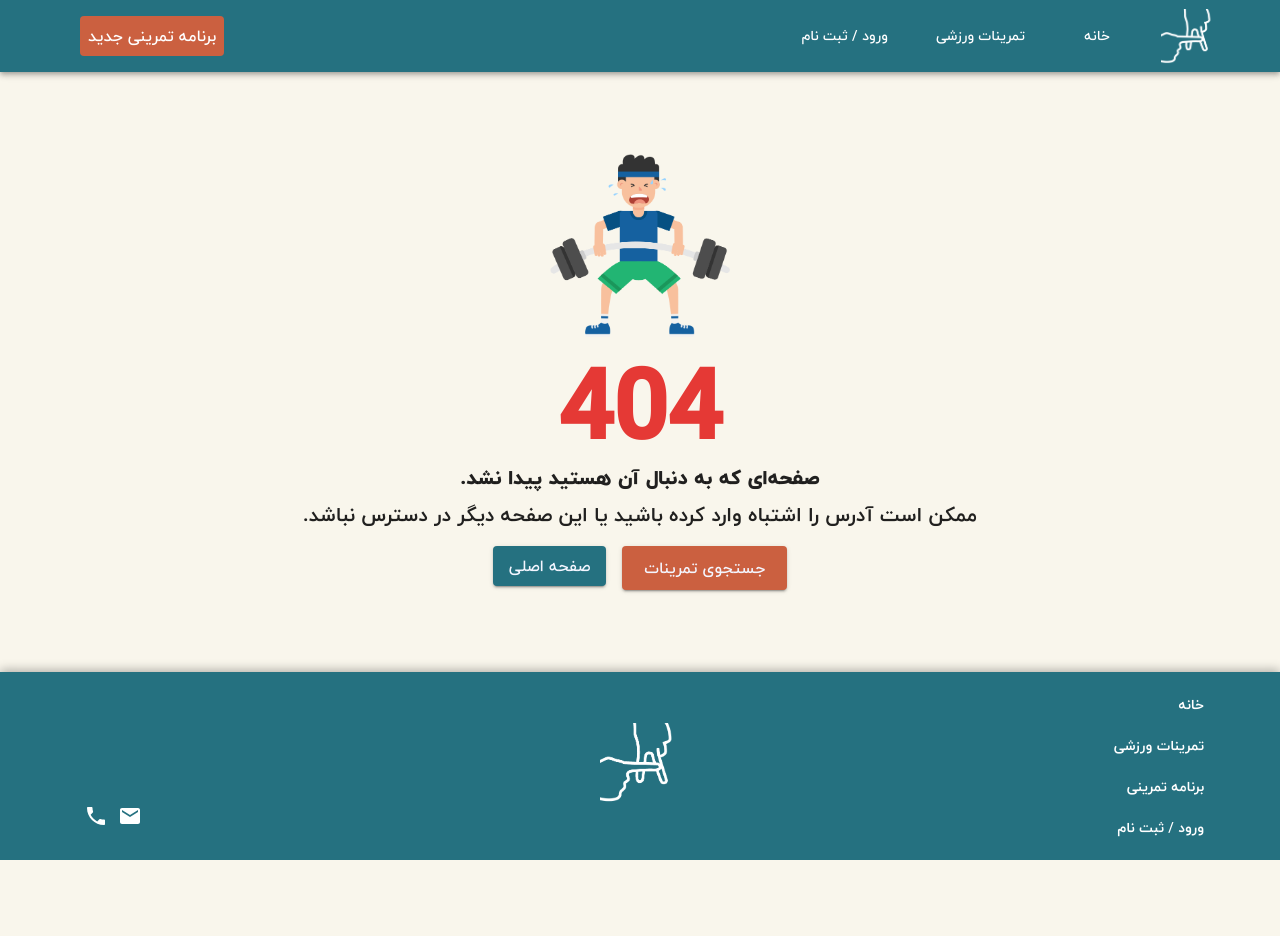
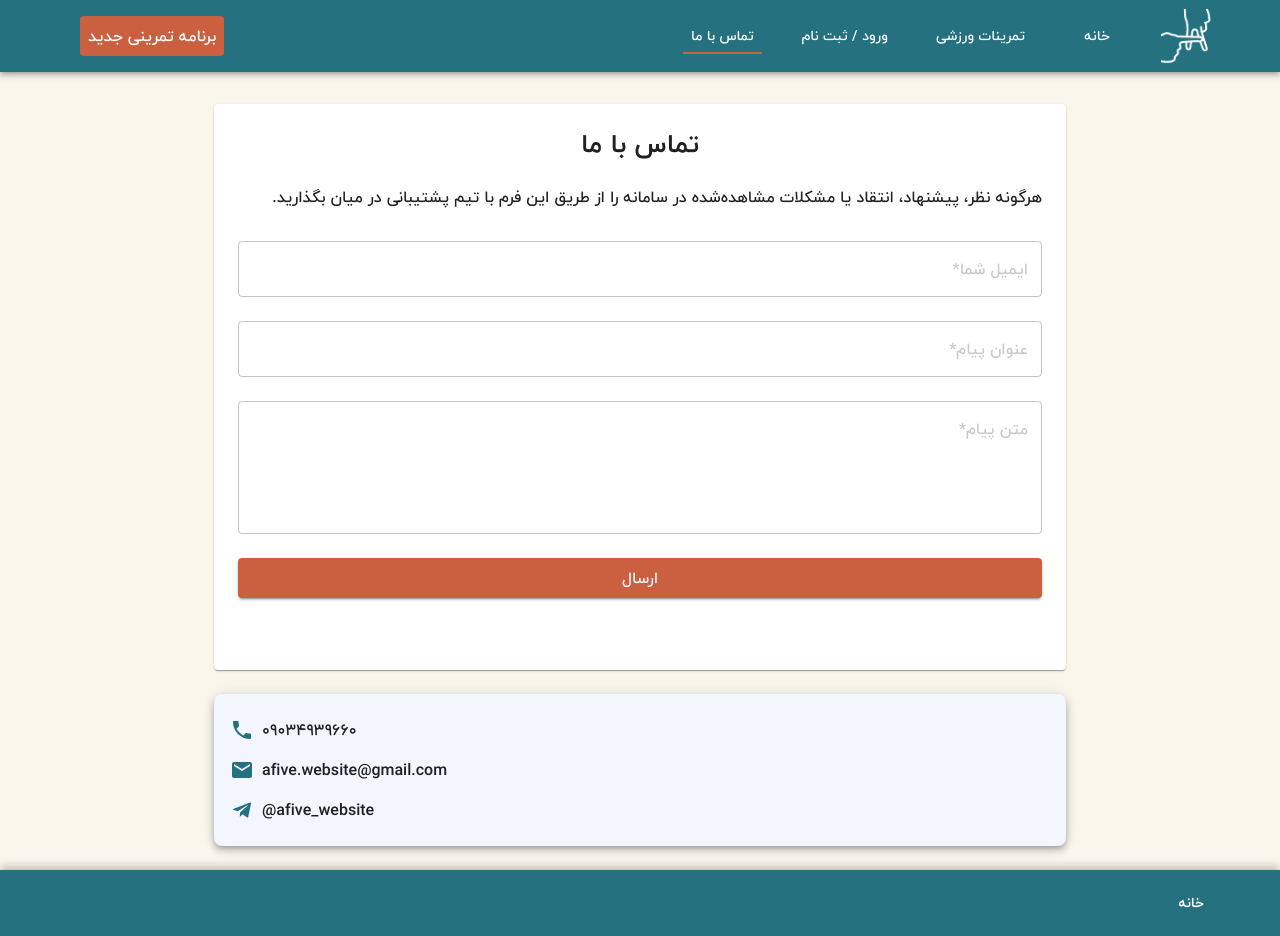
Before and after one commit to aminpournaghi5/a-five-front, a React (Vite) app: page /contact in a window 1280 px wide. Shown: the top 936 px of the page. Before the commit the page ends 860 px from the top, so only its background shows below. Built offline with nearby package versions, Linux system fonts and the light colour scheme.

Commit message:
contact us and title of site and change button of programmging

```diff
--- a/index.html
+++ b/index.html
@@ -36,7 +36,7 @@
       title="ورود و ثبت نام"
     />
 
-    <title>a-five</title>
+    <title>A Five</title>
   </head>
 
   <body dir="rtl" lang="fa" style="background-color: #f9f6ec">
--- a/src/App.tsx
+++ b/src/App.tsx
@@ -20,6 +20,7 @@ import ResetPasswordPage from "./Pages/ResetPassword/ResetPassword";
 import NotFound from "./Pages/NotFound/NotFound";
 import ProgramDetails from "./Pages/ProgramDetails/ProgramDetails";
 import ProgramDetailsSkeleton from "./Pages/ProgramDetails/ProgramDetailsSkeleton";
+import Contact from "./Pages/Contact/Contact";
 
 const PageContainer: React.FC<{ children: React.ReactNode }> = ({
   children,
@@ -188,12 +189,12 @@ const App: React.FC = () => {
           }
         />
         <Route
-          path="/ddd"
+          path="/contact"
           element={
             <>
               <Navbar />
               <PageContainer>
-                <ProgramDetailsSkeleton />
+                <Contact />
               </PageContainer>
               <Footer />
             </>
--- /dev/null
+++ b/src/Pages/Contact/Contact.tsx
@@ -0,0 +1,298 @@
+import { useState } from "react";
+import {
+  Container,
+  TextField,
+  Button,
+  Typography,
+  Box,
+  Modal,
+  Link,
+  CircularProgress,
+  Paper,
+} from "@mui/material";
+import PhoneIcon from "@mui/icons-material/Phone";
+import EmailIcon from "@mui/icons-material/Email";
+import TelegramIcon from "@mui/icons-material/Telegram";
+import { useForm } from "react-hook-form";
+import { yupResolver } from "@hookform/resolvers/yup";
+import * as yup from "yup";
+import axiosInstance from "../../api/axiosInstance";
+import theme, { fontFamilies } from "../../../theme";
+
+// Yup schema validation
+const schema = yup.object({
+  email: yup
+    .string()
+    .email("لطفاً یک آدرس ایمیل معتبر وارد کنید.")
+    .required("وارد کردن ایمیل الزامی است."),
+  subject: yup
+    .string()
+    .min(3, "عنوان پیام باید حداقل ۳ کاراکتر باشد.")
+    .required("وارد کردن عنوان پیام الزامی است."),
+  message: yup
+    .string()
+    .min(10, "متن پیام باید حداقل ۱۰ کاراکتر باشد.")
+    .max(2000, "متن پیام باید حداکثر ۲۰۰۰ کاراکتر باشد.")
+    .required("وارد کردن متن پیام الزامی است."),
+});
+
+interface FormData {
+  email: string;
+  subject: string;
+  message: string;
+}
+
+const Contact = () => {
+  const [modalOpen, setModalOpen] = useState(false);
+  const [modalContent, setModalContent] = useState<{
+    type: string;
+    message: string;
+  }>({ type: "", message: "" });
+  const [isLoading, setIsLoading] = useState(false);
+  const {
+    register,
+    handleSubmit,
+    formState: { errors },
+    reset,
+  } = useForm<FormData>({
+    resolver: yupResolver(schema),
+  });
+
+  // Handle form submission
+  const onSubmit = async (data: FormData) => {
+    setIsLoading(true);
+    try {
+      const response = await axiosInstance.post(
+        "/api/contact/send-email",
+        data
+      );
+
+      if (response.status === 200) {
+        setModalContent({
+          type: "success",
+          message: "پیام شما با موفقیت ارسال شد.",
+        });
+        reset();
+      } else {
+        setModalContent({
+          type: "error",
+          message: "خطایی رخ داده است. لطفاً دوباره تلاش کنید.",
+        });
+      }
+    } catch (error) {
+      console.error(error);
+      setModalContent({
+        type: "error",
+        message: "خطایی رخ داده است. لطفاً دوباره تلاش کنید.",
+      });
+    } finally {
+      setModalOpen(true);
+      setIsLoading(false);
+    }
+  };
+  const toPersianDigits = (num: string | number) => {
+    const persianDigits = ["۰", "۱", "۲", "۳", "۴", "۵", "۶", "۷", "۸", "۹"];
+    return num.toString().replace(/\d/g, (d) => persianDigits[parseInt(d, 10)]);
+  };
+
+  const handleClose = () => setModalOpen(false);
+
+  return (
+    <Container maxWidth="md" sx={{ mt: 4 }}>
+      <Paper
+        sx={{
+          p: 3,
+          display: "flex",
+          flexDirection: "column",
+          justifyContent: "center",
+          height: "100%",
+        }}
+      >
+        <Typography
+          variant="h4"
+          sx={{
+            fontFamily: fontFamilies.bold,
+            fontSize: { xs: "20px", sm: "26px" },
+            textAlign: "center",
+          }}
+          gutterBottom
+        >
+          تماس با ما
+        </Typography>
+
+        <Typography
+          variant="body1"
+          sx={{
+            fontFamily: fontFamilies.medium,
+            fontSize: { xs: "10px", sm: "16px" },
+          }}
+          gutterBottom
+          my={2}
+        >
+          هرگونه نظر، پیشنهاد، انتقاد یا مشکلات مشاهده‌شده در سامانه را از طریق
+          این فرم با تیم پشتیبانی در میان بگذارید.
+        </Typography>
+
+        <Box component="form" onSubmit={handleSubmit(onSubmit)} sx={{ mb: 4 }}>
+          <TextField
+            placeholder="ایمیل شما*"
+            sx={{
+              fontFamily: fontFamilies.medium,
+              fontSize: { xs: "10px", sm: "16px" },
+              "& .MuiInputBase-input::placeholder": {
+                fontSize: { xs: "10px", sm: "16px" }, // سایز متن placeholder
+                color: "grey", // رنگ placeholder
+              },
+            }}
+            {...register("email")}
+            fullWidth
+            error={!!errors.email}
+            helperText={errors.email?.message}
+            margin="normal"
+          />
+          <TextField
+            placeholder="عنوان پیام*"
+            {...register("subject")}
+            sx={{
+              fontFamily: fontFamilies.medium,
+              fontSize: { xs: "10px", sm: "16px" },
+              "& .MuiInputBase-input::placeholder": {
+                fontSize: { xs: "10px", sm: "16px" }, // سایز متن placeholder
+                color: "grey", // رنگ placeholder
+              },
+            }}
+            fullWidth
+            error={!!errors.subject}
+            helperText={errors.subject?.message}
+            margin="normal"
+          />
+          <TextField
+            placeholder="متن پیام*"
+            {...register("message")}
+            fullWidth
+            error={!!errors.message}
+            helperText={errors.message?.message}
+            multiline
+            rows={4}
+            margin="normal"
+            sx={{
+              fontFamily: fontFamilies.medium,
+              fontSize: { xs: "10px", sm: "16px" },
+              "& .MuiInputBase-input::placeholder": {
+                fontSize: { xs: "10px", sm: "16px" }, // سایز متن placeholder
+                color: "grey", // رنگ placeholder
+              },
+            }}
+          />
+          <Button
+            type="submit"
+            variant="contained"
+            color="secondary"
+            fullWidth
+            sx={{
+              fontFamily: fontFamilies.medium,
+              fontSize: { xs: "10px", sm: "16px" },
+              my: 2,
+            }}
+            disabled={isLoading}
+          >
+            {isLoading ? <CircularProgress /> : "ارسال"}
+          </Button>
+        </Box>
+      </Paper>
+      <Box
+        sx={{
+          my: 3,
+          backgroundColor: theme.palette.primary.contrastText,
+          boxShadow: theme.shadows[5],
+          padding: 2,
+          borderRadius: "8px",
+          width: "100%",
+        }}
+      >
+        <Box
+          sx={{
+            display: "flex",
+            flexDirection: "column",
+            alignItems: "flex-end",
+          }}
+        >
+          <Box sx={{ display: "flex", alignItems: "center", my: 1 }}>
+            <Link href="tel:09034939660" underline="none" color="inherit">
+              {toPersianDigits("09034939660")}
+            </Link>
+            <PhoneIcon sx={{ mr: 1 }} color="primary" />
+          </Box>
+          <Box sx={{ display: "flex", alignItems: "center", my: 1 }}>
+            <Link
+              href="mailto:afive.website@gmail.com"
+              underline="none"
+              color="inherit"
+            >
+              afive.website@gmail.com
+            </Link>
+            <EmailIcon sx={{ mr: 1 }} color="primary" />
+          </Box>
+          <Box sx={{ display: "flex", alignItems: "center", my: 1 }}>
+            <Link
+              href="https://t.me/afive_website"
+              target="_blank"
+              underline="none"
+              color="inherit"
+            >
+              afive_website@
+            </Link>
+            <TelegramIcon sx={{ mr: 1 }} color="primary" />
+          </Box>
+        </Box>
+      </Box>
+
+      <Modal open={modalOpen} onClose={handleClose}>
+        <Box
+          sx={{
+            position: "absolute",
+            top: "50%",
+            left: "50%",
+            transform: "translate(-50%, -50%)",
+            width: 400,
+            bgcolor: "background.paper",
+            boxShadow: 24,
+            p: 4,
+          }}
+        >
+          <Typography
+            variant="h6"
+            gutterBottom
+            sx={{
+              fontFamily: fontFamilies.bold,
+              fontSize: { xs: "14px", sm: "22px" },
+            }}
+          >
+            {modalContent.type === "success" ? "موفقیت‌آمیز" : "خطا"}
+          </Typography>
+          <Typography
+            sx={{
+              fontFamily: fontFamilies.medium,
+              fontSize: { xs: "10px", sm: "16px" },
+            }}
+          >
+            {modalContent.message}
+          </Typography>
+          <Button
+            onClick={handleClose}
+            sx={{
+              mt: 2,
+              fontFamily: fontFamilies.medium,
+              fontSize: { xs: "10px", sm: "16px" },
+            }}
+            color={modalContent.type === "success" ? "success" : "error"}
+          >
+            بستن
+          </Button>
+        </Box>
+      </Modal>
+    </Container>
+  );
+};
+
+export default Contact;
--- a/src/Pages/Programming/Programming.tsx
+++ b/src/Pages/Programming/Programming.tsx
@@ -39,7 +39,7 @@ import {
   setNote,
   setDescription,
 } from "../../assets/Redux/reduxfeatures/ExerciseList/ExerciseListSlice";
-import { Clear, MoreVert } from "@mui/icons-material";
+import { Add, Clear, MoreVert } from "@mui/icons-material";
 import ExerciseInformation from "../../components/ExerciseInformation/ExerciseInformation";
 import axiosInstance from "../../api/axiosInstance";
 
@@ -761,12 +761,16 @@ function Programing() {
                     </Table>
                   </Box>
                   <Divider />
+
                   <Button
                     onClick={() => handleAddRow(index)}
                     sx={{
+                      fontFamily: fontFamilies.bold,
                       fontSize: { xs: "12px", md: "16px" },
                       padding: "16px",
+                      color: theme.palette.primary.dark,
                     }}
+                    startIcon={<Add sx={{ mx: "5px" }} />}
                   >
                     اضافه کردن ست جدید
                   </Button>
@@ -777,13 +781,13 @@ function Programing() {
               variant="filled"
               sx={{
                 width: "100%",
-                marginTop: "10px",
+                my: 4,
 
                 "& .MuiInputBase-root": {
-                  fontSize: { xs: "10px", md: "14px" }, // تغییر سایز متن value
+                  fontSize: { xs: "10px", md: "16px" }, // تغییر سایز متن value
                 },
                 "& .MuiInputLabel-root": {
-                  fontSize: { xs: "10px", md: "14px" }, // تغییر سایز placeholder
+                  fontSize: { xs: "10px", md: "16px" }, // تغییر سایز placeholder
                 },
                 "& textarea": {
                   resize: "none", // جلوگیری از اسکرول
@@ -801,7 +805,7 @@ function Programing() {
             <Box
               display={"flex"}
               justifyContent={"center"}
-              my={"15px"}
+              mb={5}
               alignItems={"center"}
               width="100%"
             >
@@ -809,7 +813,7 @@ function Programing() {
                 component={Link} // استفاده از Link به عنوان پایه دکمه
                 to={"/exercises"}
                 sx={{
-                  backgroundColor: theme.palette.primary.dark,
+                  backgroundColor: theme.palette.secondary.main,
                   color: "white",
                   fontFamily: fontFamilies.bold,
                   mx: "5px",
@@ -824,7 +828,7 @@ function Programing() {
                   setModalType("confirm");
                   setModalOpen(true);
                 }}
-                variant="outlined"
+                variant="contained"
                 sx={{
                   mx: "5px",
                   fontSize: { xs: "10px", md: "16px", width: "50%" },
--- a/src/components/Footer/Footer.tsx
+++ b/src/components/Footer/Footer.tsx
@@ -7,7 +7,7 @@ import logo from "../../assets/Logo/whitepng.png";
 // آیکون‌های مورد نیاز
 
 import { Email, Phone as PhoneIcon } from "@mui/icons-material";
-
+import TelegramIcon from "@mui/icons-material/Telegram";
 import { useSelector } from "react-redux";
 import { RootState } from "../../../src/assets/Redux/store";
 
@@ -21,6 +21,7 @@ const Footer: React.FC = () => {
     isLoggedIn
       ? { name: "حساب کاربری", link: "/dashboard" }
       : { name: "ورود / ثبت نام ", link: "/login" },
+    { name: "تماس با ما", link: "/contact" },
   ];
 
   return (
@@ -120,6 +121,14 @@ const Footer: React.FC = () => {
             >
               <PhoneIcon />
             </IconButton>
+            <IconButton
+              href="https://t.me/afive_website"
+              rel="noopener noreferrer"
+              size="small"
+              sx={{ color: "white" }}
+            >
+              <TelegramIcon />
+            </IconButton>
           </Grid>
         </Grid>
       </Container>
--- a/src/components/Navbar/Navbar.tsx
+++ b/src/components/Navbar/Navbar.tsx
@@ -31,6 +31,7 @@ const Navbar: React.FC = () => {
     isLoggedIn
       ? { name: "حساب کاربری", link: "/dashboard" }
       : { name: "ورود / ثبت نام ", link: "/login" },
+    { name: "تماس با ما", link: "/contact" },
   ];
 
   const handleToggleMenu = () => setMenuOpen((prevOpen) => !prevOpen);
```
